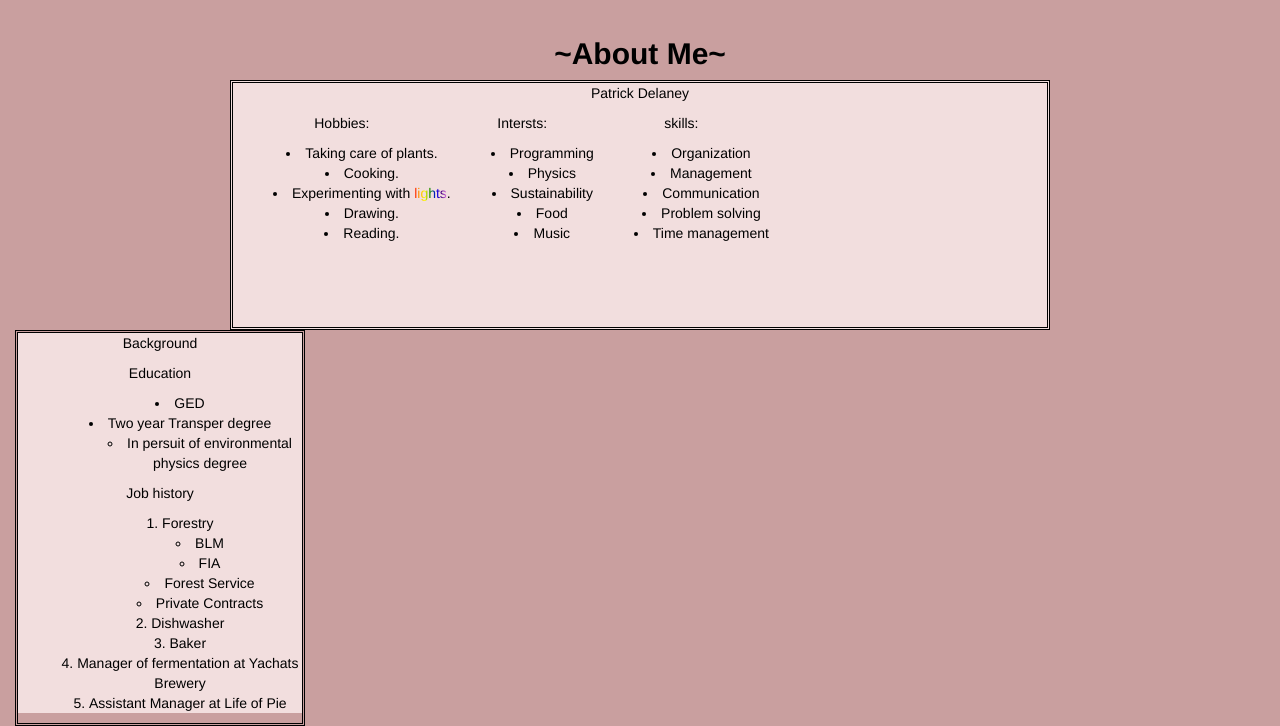
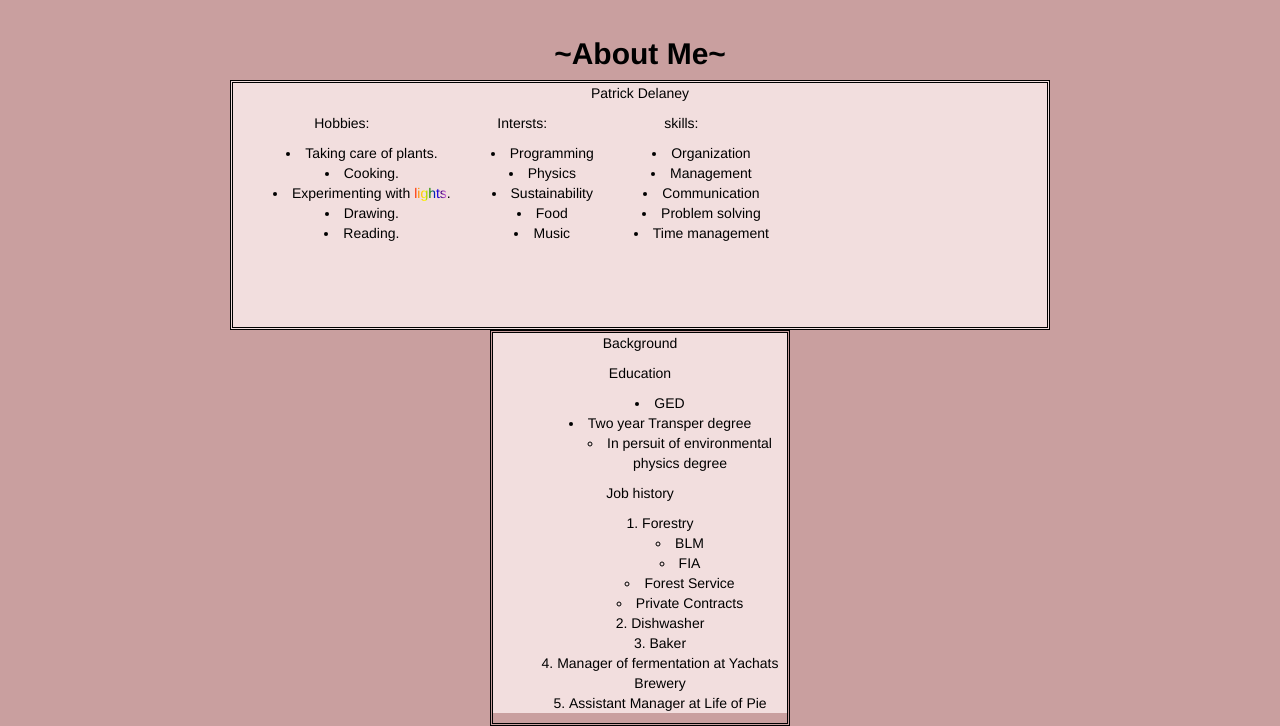
Before and after one commit to Prestwick97/Portfolio, a plain HTML site: page index.html in a window 1280 px wide. Shown: the part 706-1432 px from the top of the page. Drawn offline with Linux system fonts and the light colour scheme.

Commit message:
aligned background-info

```diff
--- a/css/styles.css
+++ b/css/styles.css
@@ -49,4 +49,7 @@ margin-left: 200px;
   border: double; color: black;
   text-align: center;
   display: inline-block;
+  margin-right: auto;
+  margin-left: auto;
+  width: 300px;
 }
--- a/index.html
+++ b/index.html
@@ -133,7 +133,8 @@
     <br>
 
     <div class="row">
-      <div class="col-md-3">
+      <br>
+      <div class="col-md-12">
         <div class="background">
           <div class="bg-danger">
             <p>Background</p>
```
